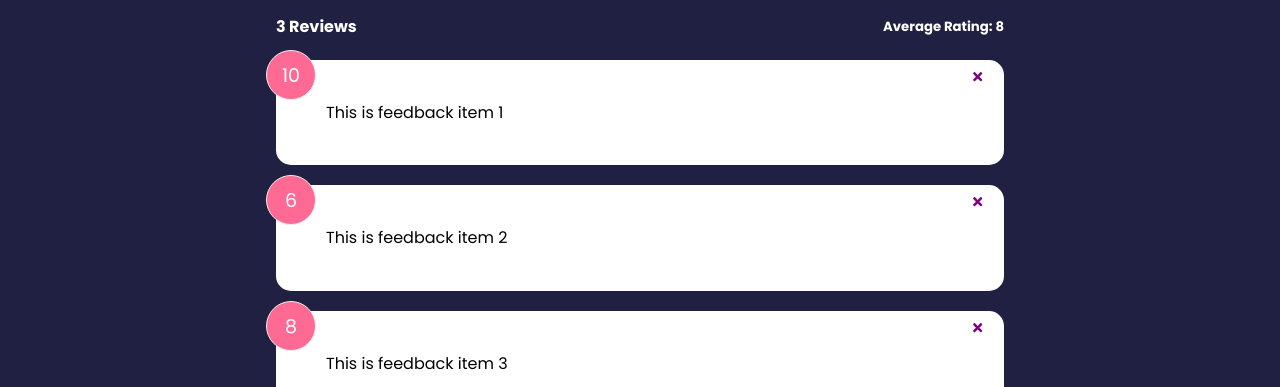
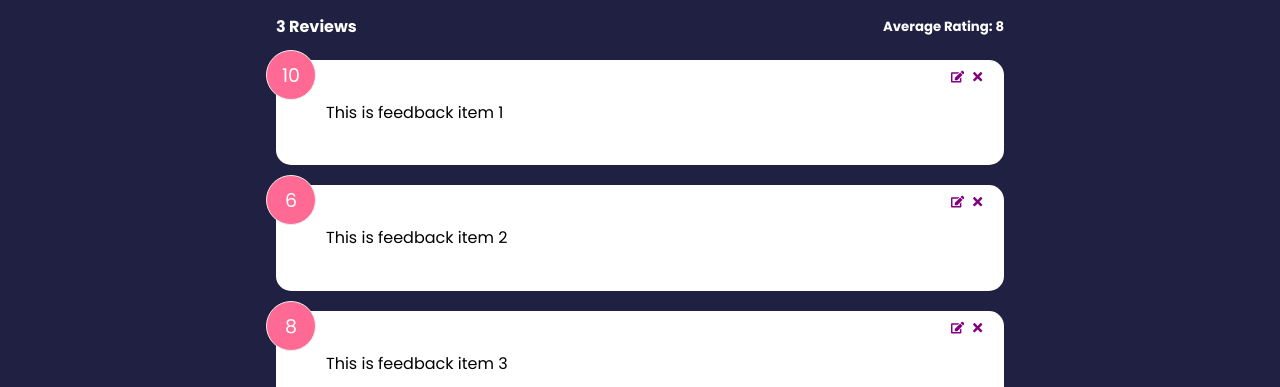
Before and after one commit to bruhu/feedback-app, a React (Create React App) app: page / in a window 1280 px wide. Shown: the part 399-786 px from the top of the page. Built offline with nearby package versions, Linux system fonts and the light colour scheme.

Commit message:
added edit icon

```diff
--- a/src/components/FeedbackItem.jsx
+++ b/src/components/FeedbackItem.jsx
@@ -1,4 +1,4 @@
-import { FaTimes } from 'react-icons/fa'
+import { FaTimes, FaEdit } from 'react-icons/fa'
 import { useContext } from 'react'
 import PropTypes from 'prop-types'
 import FeedbackContext from '../context/FeedbackContext'
@@ -12,6 +12,9 @@ function FeedbackItem({item}) {
       <button className='close'>
         <FaTimes onClick={() => deleteFeedback(item.id)} color='purple'/>
       </button>
+      <button className='edit'>
+        <FaEdit color='purple'></FaEdit>
+      </button>
       <div className='text-display'>{item.text}</div>
     </Card>
   )
```
